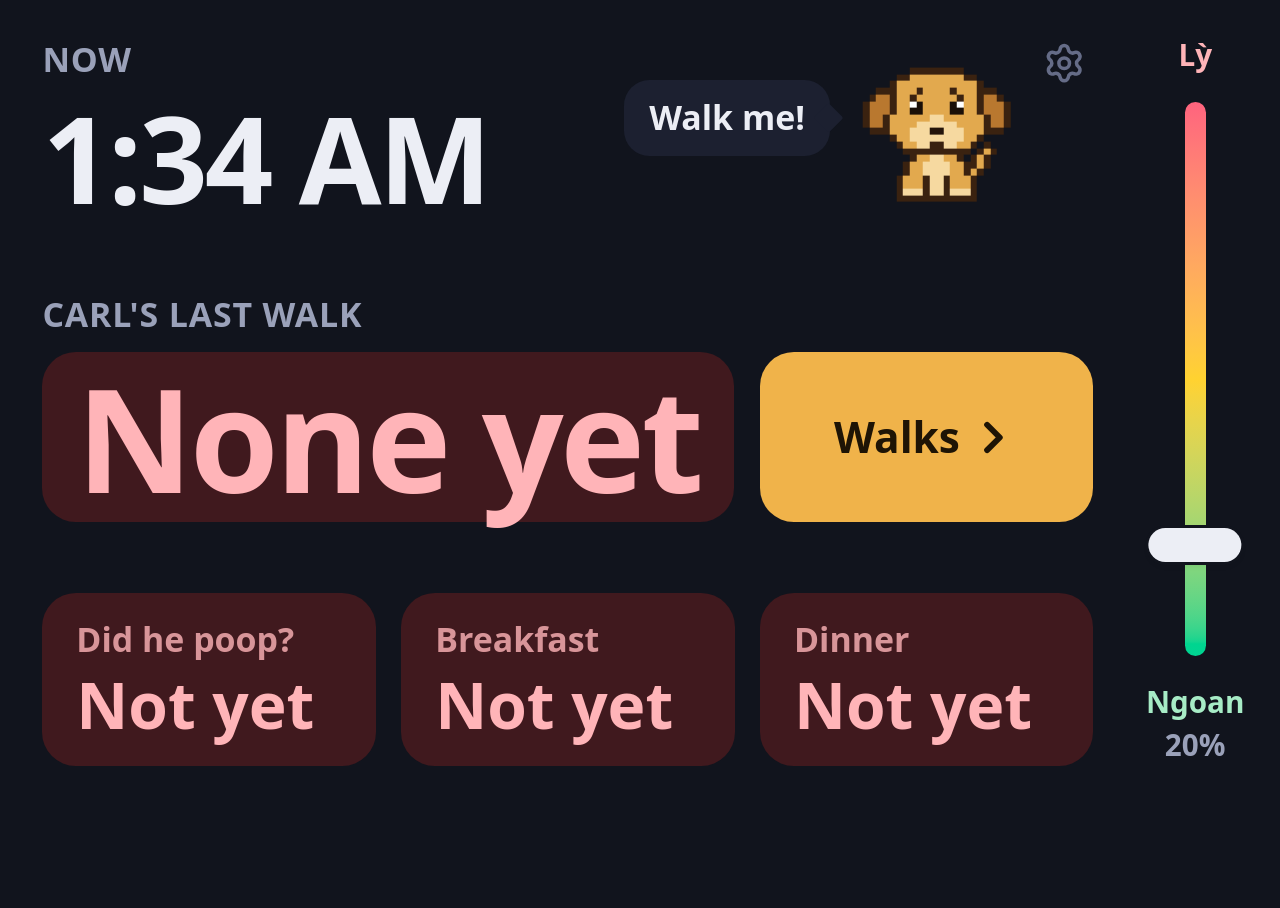
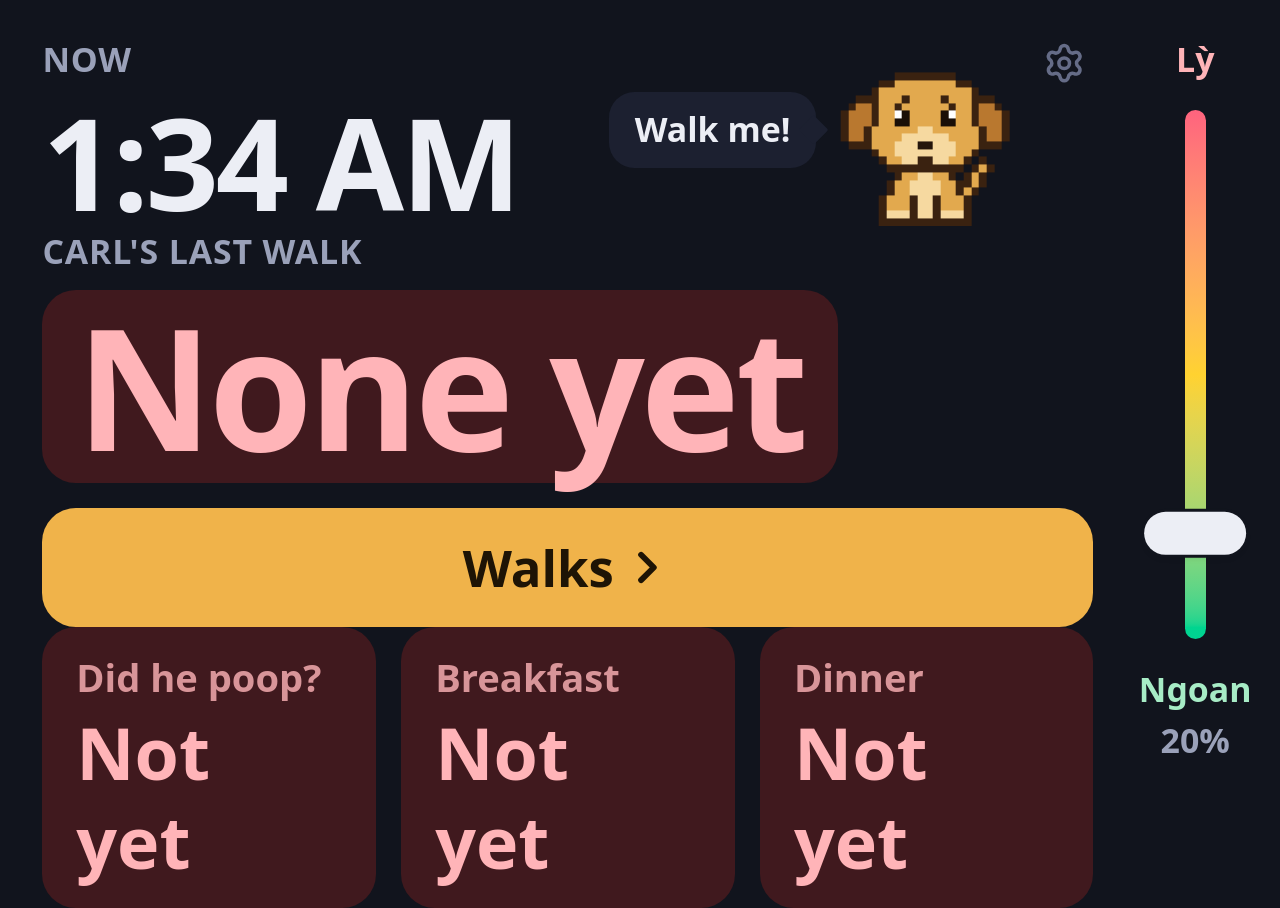
Before and after one commit to khoaang/dibo, a React (Vite) app in the folder dibo-tracker/: page / in a window 1280 px wide. Before the commit the page ends 800 px from the top, so only its background shows below. Built offline with nearby package versions, Linux system fonts and the light colour scheme; no server answers; the database is empty.

Commit message:
make the last walk time, tiles, dog and lỳ handle bigger
The Walks button was taking almost half the row; it's narrower now so the time
can grow. Tiles, the dog and the slider handle use the spare room too. The antsy
bubble says "Walk?" so the top row fits even with a wide clock.

```diff
--- a/dibo-tracker/src/components/Dashboard.tsx
+++ b/dibo-tracker/src/components/Dashboard.tsx
@@ -35,7 +35,7 @@ function dogMood(hoursSinceWalk: number | null, now: Date): DogMood {
 
 const DOG_SAYS: Record<DogMood, string> = {
   happy: "All good!",
-  antsy: "Walk soon?",
+  antsy: "Walk?",
   needs: "Walk me!",
   sleepy: "Zzz…",
 };
@@ -71,7 +71,7 @@ export function Dashboard({
   return (
     <div className="flex h-dvh gap-5 py-4 pl-5 pr-3">
       <main className="flex min-w-0 flex-1 flex-col justify-between">
-        <div className="flex items-start justify-between gap-4">
+        <div className="flex items-start justify-between gap-3">
           <div>
             <Label>
               Now
@@ -81,18 +81,18 @@ export function Dashboard({
                 </span>
               )}
             </Label>
-            <div className="text-[clamp(2.75rem,min(15vh,12vw),8rem)] whitespace-nowrap font-extrabold leading-none tracking-tight tabular-nums">
+            <div className="text-[clamp(2.75rem,min(16vh,12.3vw),9rem)] whitespace-nowrap font-extrabold leading-none tracking-tight tabular-nums">
               {formatClock(now)}
             </div>
           </div>
 
           <div className="-mr-2 -mt-2 flex items-start">
-            <button onClick={onOpenWalks} className="flex items-center gap-3 pt-2" aria-label={`${profile.name}: ${DOG_SAYS[mood]}`}>
-              <span className="relative rounded-xl bg-surface px-3 py-1.5 text-base font-bold text-ink max-[520px]:hidden">
+            <button onClick={onOpenWalks} className="flex items-center gap-2 pt-2" aria-label={`${profile.name}: ${DOG_SAYS[mood]}`}>
+              <span className="relative whitespace-nowrap rounded-xl bg-surface px-3 py-1.5 text-base font-bold text-ink max-[520px]:hidden">
                 {DOG_SAYS[mood]}
                 <span className="absolute -right-1 top-1/2 size-2.5 -translate-y-1/2 rotate-45 rounded-[2px] bg-surface" />
               </span>
-              <PixelDog mood={mood} className="h-[clamp(4.25rem,21vh,9rem)]" />
+              <PixelDog mood={mood} className="h-[clamp(4.25rem,24vh,11rem)]" />
             </button>
             <button
               onClick={onOpenSettings}
@@ -111,13 +111,13 @@ export function Dashboard({
           </Label>
           <div className="flex flex-wrap gap-3">
             <div
-              className={`shrink-0 whitespace-nowrap rounded-2xl px-4 py-1.5 text-[clamp(3rem,min(18vh,13vw),10rem)] font-extrabold leading-none tracking-tight tabular-nums ${walkTone(hoursSinceWalk)}`}
+              className={`shrink-0 whitespace-nowrap rounded-2xl px-4 py-1.5 text-[clamp(3rem,min(21vh,14vw),12rem)] font-extrabold leading-none tracking-tight tabular-nums ${walkTone(hoursSinceWalk)}`}
             >
               {lastWalk ? formatClock(lastWalk.time) : "None yet"}
             </div>
             <button
               onClick={onOpenWalks}
-              className="flex min-h-14 min-w-32 flex-1 items-center justify-center gap-1 rounded-2xl bg-accent text-xl font-extrabold text-on-accent active:bg-accent-press"
+              className="flex min-h-14 min-w-28 flex-1 items-center justify-center gap-1 rounded-2xl bg-accent text-2xl font-extrabold text-on-accent active:bg-accent-press"
             >
               Walks
               <ChevronRight className="size-6" strokeWidth={2.75} />
@@ -149,8 +149,8 @@ function StatusTile({ label, done, onClick }: { label: string; done: boolean; on
         done ? "bg-good text-on-good" : "bg-alert text-on-alert"
       }`}
     >
-      <div className="truncate text-base font-semibold opacity-80">{label}</div>
-      <div className="text-[clamp(1.5rem,5vw,2.5rem)] font-extrabold leading-tight">{done ? "Yes" : "Not yet"}</div>
+      <div className="truncate text-lg font-semibold opacity-80">{label}</div>
+      <div className="text-[clamp(1.5rem,min(9.5vh,5.6vw),3rem)] font-extrabold leading-tight">{done ? "Yes" : "Not yet"}</div>
     </button>
   );
 }
--- a/dibo-tracker/src/components/LyMeter.tsx
+++ b/dibo-tracker/src/components/LyMeter.tsx
@@ -17,7 +17,7 @@ export function LyMeter({ level, onChange }: LyMeterProps) {
   };
 
   return (
-    <aside className="flex w-14 shrink-0 flex-col items-center text-sm font-extrabold">
+    <aside className="flex w-14 shrink-0 flex-col items-center text-base font-extrabold">
       <div className="text-on-alert">Lỳ</div>
       {/* The whole column is the touch target, not just the thin bar. */}
       <div
@@ -34,7 +34,7 @@ export function LyMeter({ level, onChange }: LyMeterProps) {
       >
         <div className="h-full w-2.5 rounded-full bg-linear-to-b from-rose-400 via-amber-300 to-emerald-400" />
         <div
-          className="pointer-events-none absolute left-1/2 h-4 w-11 -translate-x-1/2 -translate-y-1/2 rounded-full bg-ink shadow-md ring-[3px] ring-canvas"
+          className="pointer-events-none absolute left-1/2 h-5 w-12 -translate-x-1/2 -translate-y-1/2 rounded-full bg-ink shadow-md ring-[3px] ring-canvas"
           style={{ top: `${100 - level}%` }}
         />
       </div>
```
Also changed, not shown: 3 other files (tests, documents, lock files or other folders).
